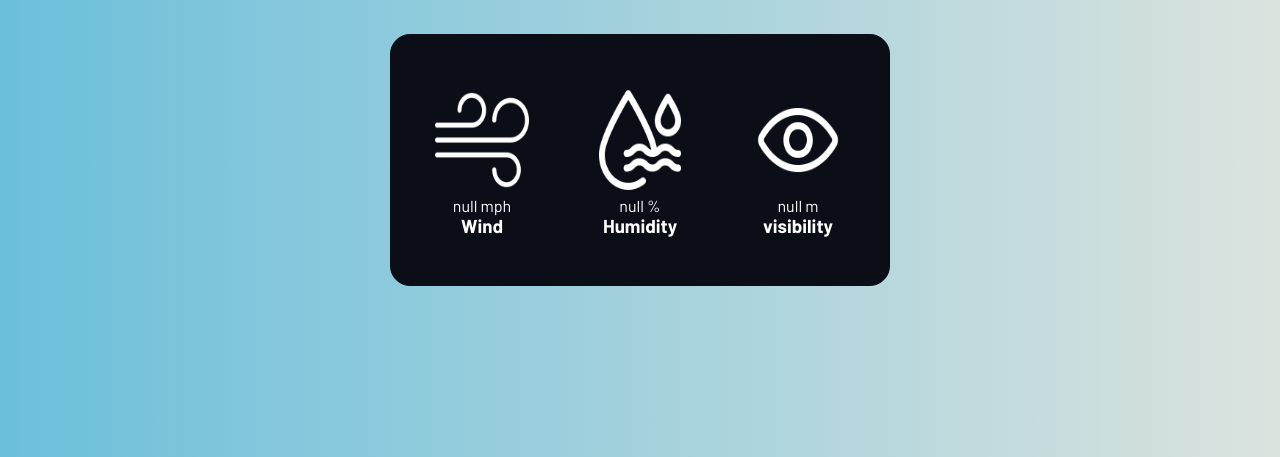
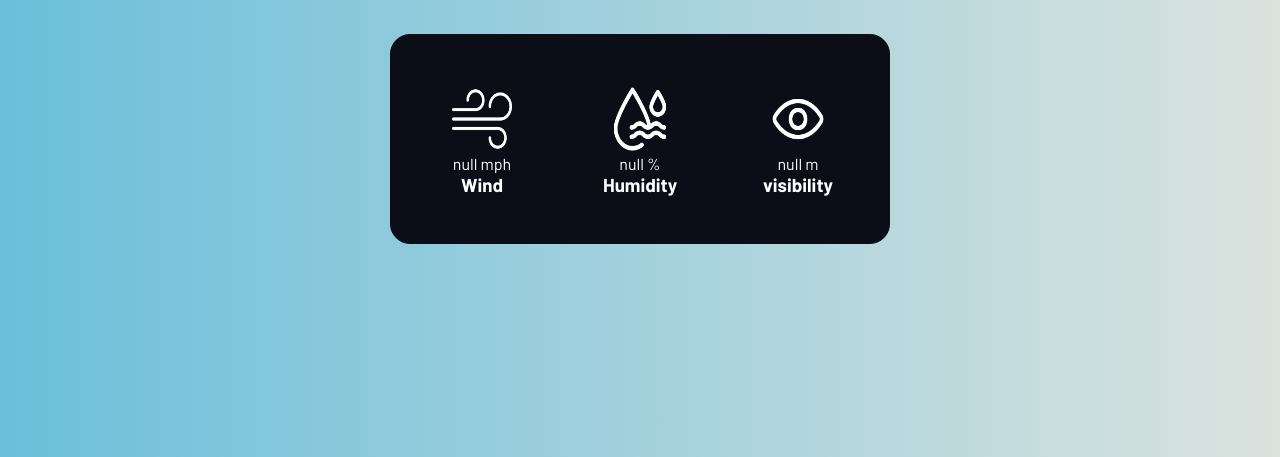
Before and after one commit to evancp87/ch14-weather-app, a website with bundled scripts: page forecast.html in a window 1280 px wide. Shown: the part 343-800 px from the top of the page. Built offline with nearby package versions, Linux system fonts and the light colour scheme; some packages are replaced by stand-ins of ours; no server answers.

Commit message:
tweak to weather icons

```diff
--- a/stylesheets/layouts/forecast.scss
+++ b/stylesheets/layouts/forecast.scss
@@ -101,7 +101,7 @@
   aspect-ratio: 5/6;
   filter: invert(100%) sepia(0%) saturate(18%) hue-rotate(348deg)
     brightness(106%) contrast(104%);
-  width: clamp(3.125rem, 2.273rem + 4.545vw, 6.25rem);
+  width: clamp(2.5rem, 1.25rem + 4vw, 3.75rem);
 }
 
 .forecast__forecast-summary-weather-icon {
```
Also changed, not shown: stylesheets/style.css.
